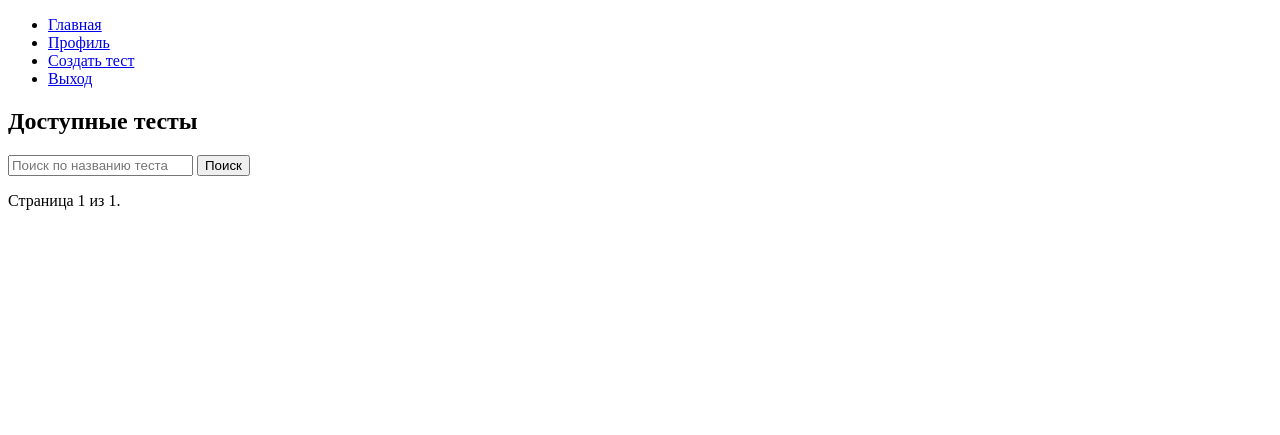
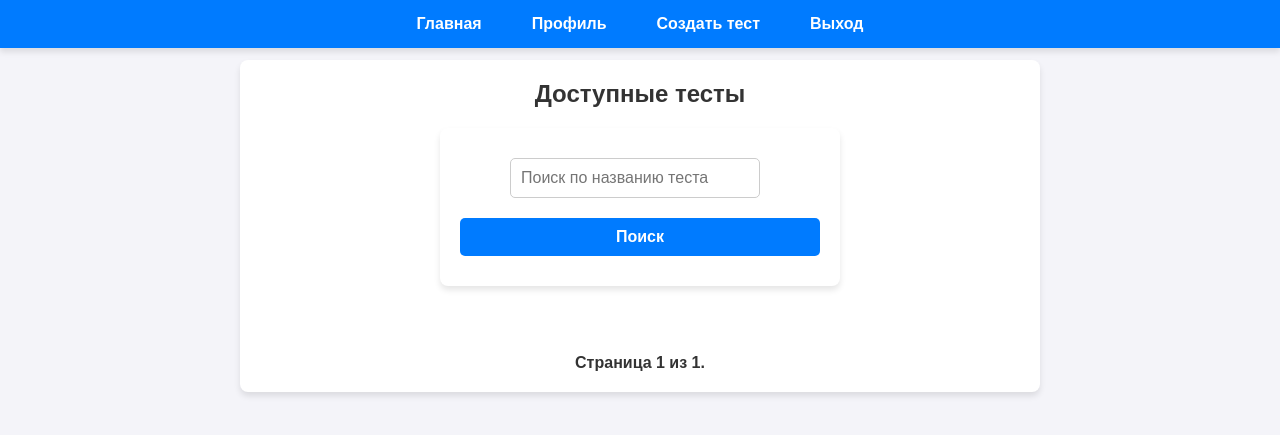
Before and after one commit to AmirNiiazov/QUiZZES, a Django app: page / in a window 1280 px wide. Shown: the top 435 px of the page. Run offline with Django 5.2, Linux system fonts and the light colour scheme; the visitor is signed in with stand-in values (Sample User, id 1); data that the repository does not hold is empty.

Commit message:
project version 0.0.1

```diff
--- a/quizzes/exams/models.py
+++ b/quizzes/exams/models.py
@@ -3,8 +3,8 @@ from django.contrib.auth.models import User
 
 
 class Exam(models.Model):
-    title = models.CharField(max_length=200)  # Название теста
-    description = models.TextField()  # Описание теста
+    title = models.CharField(max_length=200, verbose_name='Название теста')  # Название теста
+    description = models.TextField(verbose_name='Описание теста')  # Описание теста
     created_at = models.DateTimeField(auto_now_add=True)
     user = models.ForeignKey(User, on_delete=models.CASCADE)  # Автор теста (ссылка на пользователя)
 
--- a/quizzes/exams/templates/exams/add_answer.html
+++ b/quizzes/exams/templates/exams/add_answer.html
@@ -7,6 +7,4 @@
     {{ form.as_p }}
     <button type="submit">Добавить ответ</button>
   </form>
-  <a href="{% url 'add_question' exam_id=question.exam.id %}">Вернуться к вопросам</a>
-  <a href="{% url 'home' %}" class="btn btn-secondary">Завершить создание теста</a>
 {% endblock %}
--- a/quizzes/exams/templates/exams/add_question.html
+++ b/quizzes/exams/templates/exams/add_question.html
@@ -7,5 +7,6 @@
     {{ form.as_p }}
     <button type="submit">Добавить вопрос</button>
   </form>
+    <br>
   <a href="{% url 'home' %}" class="btn btn-secondary">Завершить создание теста</a>
 {% endblock %}
--- a/quizzes/exams/templates/exams/finish_exam.html
+++ b/quizzes/exams/templates/exams/finish_exam.html
@@ -4,7 +4,7 @@
   <h2>Результаты теста "{{ exam.title }}"</h2>
   <p>Вы ответили правильно на {{ correct_answers }} из {{ total_questions }} вопросов.</p>
   <p>Ваша оценка: {{ score }}%</p>
-
+  <br>
   <!-- Можно добавить ссылку для возврата на главную страницу или к списку тестов -->
-  <a href="{% url 'home' %}">Вернуться на главную</a>
+  <a href="{% url 'home' %}" class="btn btn-secondary">Вернуться на главную</a>
 {% endblock %}
--- a/quizzes/exams/views.py
+++ b/quizzes/exams/views.py
@@ -50,7 +50,7 @@ def add_answer(request, question_id):
             answer.question = question  # Связать ответ с вопросом
             answer.save()
             # Можно добавить логику для перехода на страницу завершения создания
-            return redirect('add_answer', question_id=question.id)
+            return redirect('add_question', exam_id=question.exam.id)
     else:
         answer_form = AnswerForm()
 
--- a/quizzes/quizzes/settings.py
+++ b/quizzes/quizzes/settings.py
@@ -125,7 +125,8 @@ USE_TZ = True
 # Static files (CSS, JavaScript, Images)
 # https://docs.djangoproject.com/en/5.1/howto/static-files/
 
-STATIC_URL = 'static/'
+STATIC_URL = '/static/'
+STATICFILES_DIRS = [BASE_DIR / "static"]
 
 # Default primary key field type
 # https://docs.djangoproject.com/en/5.1/ref/settings/#default-auto-field
--- /dev/null
+++ b/quizzes/static/css/style.css
@@ -0,0 +1,302 @@
+/* Общие стили */
+* {
+    margin: 0;
+    padding: 0;
+    box-sizing: border-box;
+    font-family: 'Arial', sans-serif;
+}
+
+body {
+    background-color: #f4f4f9;
+    color: #333;
+    text-align: center;
+    padding-top: 60px; /* Чтобы контент не прилипал к верху */
+}
+
+/* Стили для навигации */
+header {
+    background-color: #007bff;
+    padding: 15px 0;
+    position: fixed;
+    width: 100%;
+    top: 0;
+    left: 0;
+    box-shadow: 0px 4px 6px rgba(0, 0, 0, 0.1);
+}
+
+nav ul {
+    list-style: none; /* Убираем стандартные маркеры */
+    margin: 0;         /* Убираем отступы */
+    padding: 0;        /* Убираем внутренние отступы */
+    display: flex;
+    justify-content: center;
+    gap: 20px;
+}
+
+nav ul li {
+    display: inline; /* Делаем элементы списка строковыми */
+}
+
+nav ul li a {
+    color: white;
+    text-decoration: none;
+    font-size: 16px;
+    font-weight: bold;
+    padding: 10px 15px;
+    border-radius: 5px;
+    transition: background 0.3s;
+}
+
+nav ul li a:hover {
+    background: rgba(255, 255, 255, 0.2);
+}
+
+/* Контент */
+main {
+    max-width: 800px;
+    margin: auto;
+    padding: 20px;
+    background: white;
+    border-radius: 8px;
+    box-shadow: 0px 4px 6px rgba(0, 0, 0, 0.1);
+}
+
+/* Welcome Page */
+h1 {
+    font-size: 28px;
+    color: #007bff;
+    margin-bottom: 10px;
+}
+
+h2 {
+    font-size: 20px;
+    margin-bottom: 15px;
+}
+
+p a {
+    display: inline-block;
+    margin: 10px;
+    padding: 10px 15px;
+    text-decoration: none;
+    font-weight: bold;
+    background-color: #007bff;
+    color: white;
+    border-radius: 5px;
+    transition: background 0.3s;
+}
+
+p a:hover {
+    background-color: #0056b3;
+}
+
+/* Стили для формы входа */
+form {
+    display: flex;
+    flex-direction: column;
+    align-items: center;
+    background: white;
+    padding: 20px;
+    border-radius: 8px;
+    box-shadow: 0px 4px 6px rgba(0, 0, 0, 0.1);
+    max-width: 400px;
+    margin: auto;
+}
+
+form input, form button {
+    width: 100%;
+    padding: 10px;
+    margin: 10px 0;
+    border-radius: 5px;
+    border: 1px solid #ccc;
+    font-size: 16px;
+}
+
+form button,
+p a {
+    background-color: #007bff;
+    color: white !important;
+    font-weight: bold;
+    cursor: pointer;
+    padding: 10px 20px;
+    text-decoration: none;
+    border-radius: 5px;
+    display: inline-block;
+    text-align: center;
+    transition: background-color 0.3s ease, color 0.3s ease;
+}
+
+form button:hover,
+p a:hover {
+    background-color: #0056b3;
+    color: white !important;
+}
+
+/* Ссылка на регистрацию */
+p a {
+    color: #007bff;
+    text-decoration: none;
+    font-weight: bold;
+}
+
+p a:hover {
+    <br>
+    text-decoration: underline;
+}
+
+a.btn {
+  background-color: #007bff;
+  color: white;
+  padding: 10px 20px;
+  text-decoration: none;
+  border-radius: 5px;
+  text-align: center;
+}
+
+a.btn:hover {
+  background-color: #0056b3;
+  color: white;
+}
+
+ul {
+    list-style-type: none; /* Убираем маркеры */
+    margin: 0;             /* Убираем внешние отступы */
+    padding: 0;            /* Убираем внутренние отступы */
+}
+
+/* Заголовок страницы */
+.page-title {
+    font-size: 24px;
+    font-weight: bold;
+    margin-bottom: 20px;
+    text-align: center;
+    color: #333;
+}
+
+/* Поисковая форма */
+.search-form {
+    text-align: center;
+    margin-bottom: 20px;
+}
+
+.search-form input {
+    padding: 10px;
+    width: 250px;
+    margin-right: 10px;
+    border: 1px solid #ccc;
+    border-radius: 5px;
+}
+
+.search-form button {
+    padding: 10px 20px;
+    border: none;
+    background-color: #007bff;
+    color: white;
+    font-size: 16px;
+    border-radius: 5px;
+    cursor: pointer;
+    transition: background-color 0.3s;
+}
+
+.search-form button:hover {
+    background-color: #0056b3;
+}
+
+/* Список тестов */
+.exam-list {
+    list-style-type: none; /* Убираем маркеры */
+    padding: 0;
+    margin: 0;
+}
+
+.exam-item {
+    background-color: #f8f9fa;
+    border: 1px solid #e1e1e1;
+    border-radius: 8px;
+    margin-bottom: 15px;
+    padding: 15px;
+    transition: box-shadow 0.3s ease;
+}
+
+.exam-item:hover {
+    box-shadow: 0 4px 8px rgba(0, 0, 0, 0.1);
+}
+
+.exam-title {
+    font-size: 20px;
+    font-weight: bold;
+    color: #007bff;
+    text-decoration: none;
+}
+
+.exam-title:hover {
+    text-decoration: underline;
+}
+
+.exam-description {
+    font-size: 14px;
+    color: #666;
+    margin-top: 10px;
+}
+
+/* Пагинация */
+.pagination {
+    text-align: center;
+    margin-top: 30px;
+}
+
+.pagination .step-links a {
+    margin: 0 5px;
+    padding: 8px 15px;
+    background-color: #f0f0f0;
+    color: #007bff;
+    text-decoration: none;
+    border-radius: 5px;
+    transition: background-color 0.3s;
+}
+
+.pagination .step-links a:hover {
+    background-color: #007bff;
+    color: white;
+}
+
+.pagination .current {
+    font-weight: bold;
+    color: #333;
+}
+
+.exam-item {
+    display: flex;
+    align-items: center;
+    gap: 15px;
+    padding: 10px;
+    border-bottom: 1px solid #ddd;
+    min-height: 60px; /* Фиксированная высота для одинакового размера блоков */
+    position: relative;
+    width: 300px;
+    padding-left: 5px; /* Отступ слева для чекбокса */
+}
+
+.exam-checkbox {
+    transform: scale(1.2);
+    cursor: pointer;
+    position: absolute;
+    right: 120px; /* Чекбокс в 5 пикселях от левого края */
+}
+
+.exam-info {
+    display: flex;
+    flex-direction: column;
+    gap: 5px;
+    flex-grow: 1; /* Позволяет тексту занимать доступное пространство */
+    margin-left: 30px; /* Смещение текста вправо, чтобы он не перекрывал чекбокс */
+}
+
+.exam-info strong {
+    font-size: 18px;
+}
+
+.exam-info p {
+    margin: 0;
+    color: #555;
+    word-wrap: break-word; /* Перенос длинных слов */
+}
--- a/quizzes/templates/base.html
+++ b/quizzes/templates/base.html
@@ -3,6 +3,8 @@
 <head>
     <meta charset="UTF-8">
     <meta name="viewport" content="width=device-width, initial-scale=1.0">
+    {% load static %}
+    <link rel="stylesheet" type="text/css" href="{% static 'css/style.css' %}">
     <title>{% block title %}My Site{% endblock %}</title>
 </head>
 <body>
--- a/quizzes/templates/home.html
+++ b/quizzes/templates/home.html
@@ -1,30 +1,31 @@
 {% extends 'base.html' %}
+{% load static %}  <!-- Добавляем загрузку статических файлов -->
 
 {% block content %}
-  <h2>Доступные тесты</h2>
+  <h2 class="page-title">Доступные тесты</h2>
 
   <!-- Поисковая строка -->
-  <form method="GET" action="{% url 'home' %}">
+  <form method="GET" action="{% url 'home' %}" class="search-form">
     <input type="text" name="q" value="{{ search_query }}" placeholder="Поиск по названию теста">
     <button type="submit">Поиск</button>
   </form>
 
   <!-- Список тестов -->
-  <ul>
+  <ul class="exam-list">
     {% for exam in page_obj %}
-      <li>
-        <a href="{% url 'start_exam' exam_id=exam.id %}">{{ exam.title }}</a>  <!-- Изменена ссылка на начало теста -->
-        <p>{{ exam.description }}</p>
+      <li class="exam-item">
+        <a href="{% url 'start_exam' exam_id=exam.id %}" class="exam-title">{{ exam.title }}</a>
+        <p class="exam-description">{{ exam.description }}</p>
       </li>
     {% endfor %}
   </ul>
-
+<br>
   <!-- Пагинация -->
   <div class="pagination">
     <span class="step-links">
       {% if page_obj.has_previous %}
-        <a href="?page=1&q={{ search_query }}">Первая</a>
-        <a href="?page={{ page_obj.previous_page_number }}&q={{ search_query }}">Предыдущая</a>
+        <a href="?page=1&q={{ search_query }}" class="pagination-link">Первая</a>
+        <a href="?page={{ page_obj.previous_page_number }}&q={{ search_query }}" class="pagination-link">Предыдущая</a>
       {% endif %}
 
       <span class="current">
@@ -32,8 +33,8 @@
       </span>
 
       {% if page_obj.has_next %}
-        <a href="?page={{ page_obj.next_page_number }}&q={{ search_query }}">Следующая</a>
-        <a href="?page={{ page_obj.paginator.num_pages }}&q={{ search_query }}">Последняя</a>
+        <a href="?page={{ page_obj.next_page_number }}&q={{ search_query }}" class="pagination-link">Следующая</a>
+        <a href="?page={{ page_obj.paginator.num_pages }}&q={{ search_query }}" class="pagination-link">Последняя</a>
       {% endif %}
     </span>
   </div>
--- a/quizzes/users/urls.py
+++ b/quizzes/users/urls.py
@@ -6,5 +6,5 @@ urlpatterns = [
     path('login/', views.login_user, name='login'),
     path('profile/', views.profile, name='profile'),
     path('logout/', views.user_logout, name='logout'),
-    path('delete_user_exam/<int:user_exam_id>/', views.delete_user_exam, name='delete_user_exam'),
+    path('delete_selected_exams/', views.delete_selected_exams, name='delete_selected_exams')
 ]
```
Also changed, not shown: quizzes/users/templates/users/profile.html (+16 -10 lines), quizzes/users/views.py (+5 -6 lines).
